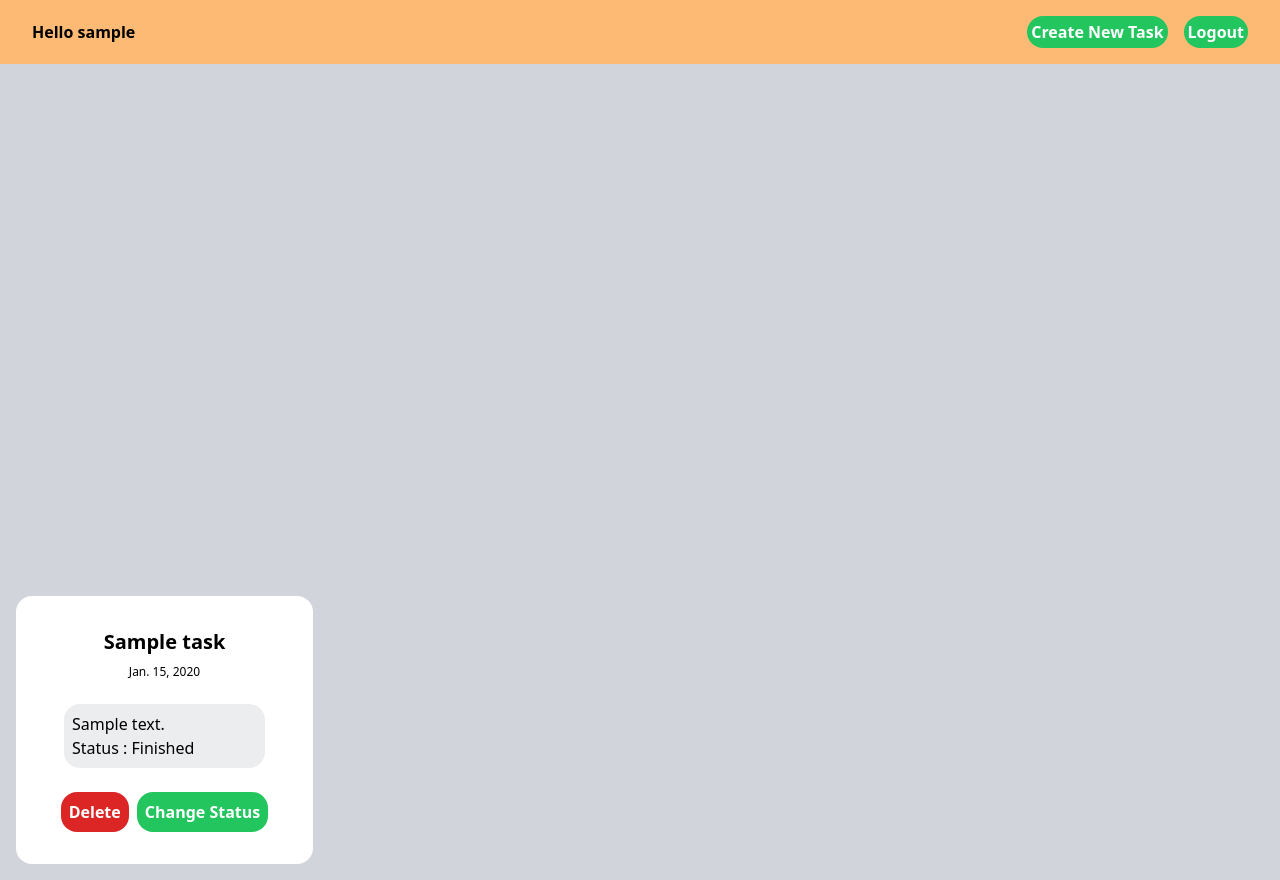
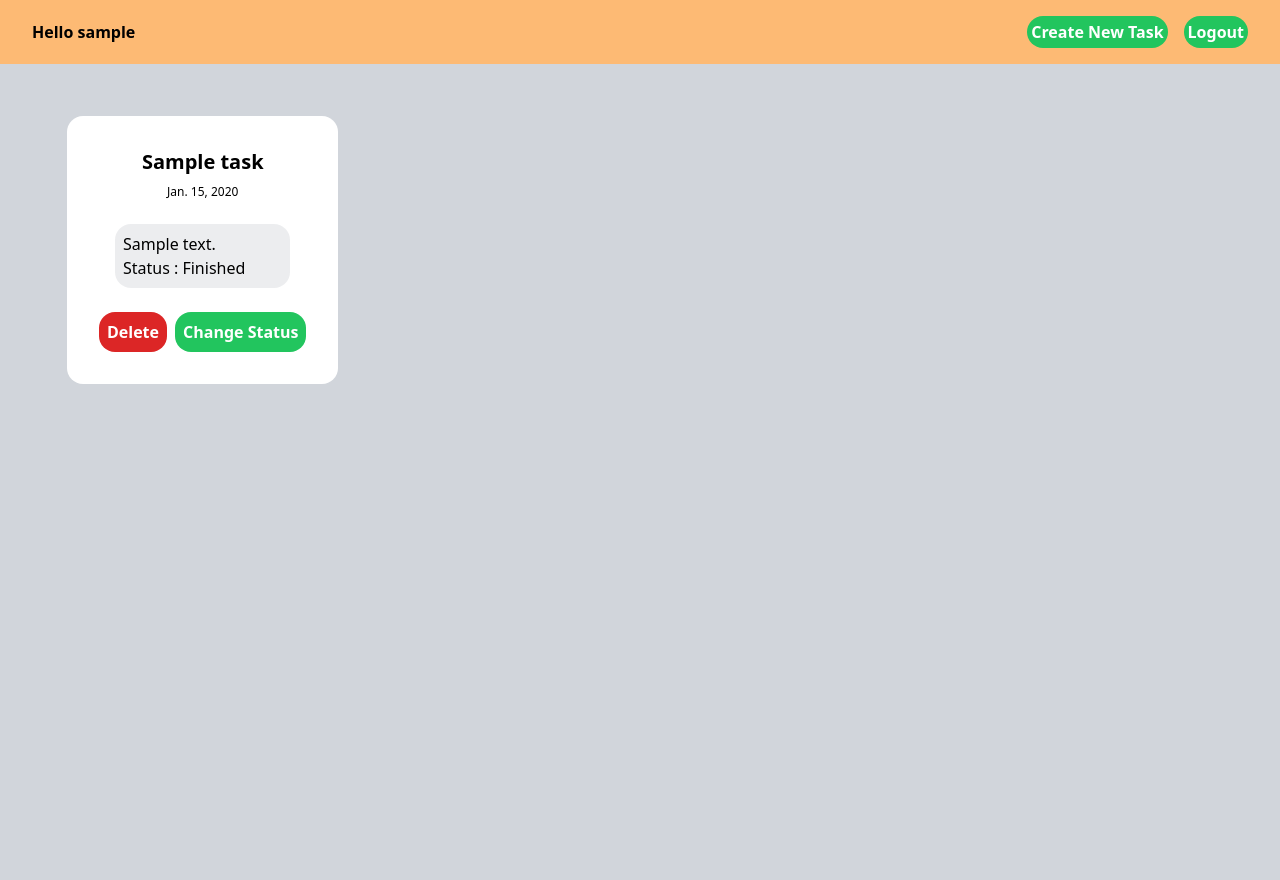
Before and after one commit to yudiptr/tugas-1-yudi, a Django app: page /todolist/ in a window 1280 px wide. After the commit the page ends 384 px from the top, so only its background shows below. Run offline with Django 4.2, Linux system fonts and the light colour scheme; a user stored in the database is signed in; tables that the repository leaves empty hold one stand-in row (values such as "Sample post"); style sheets or scripts are compiled from the project's sources; some libraries are stand-ins or nearby versions.

Commit message:
Update todolist.html

```diff
--- a/todolist/templates/todolist.html
+++ b/todolist/templates/todolist.html
@@ -1,8 +1,8 @@
 {% load static tailwind_tags %}
 {% tailwind_css %}
 <title>ToDo List</title>
-<div class=" bg-gray-300">
-  <div class=" bg-orange-300 h-16">
+<div class=" bg-gray-300 min-h-screen">
+  <div class=" bg-orange-300 h-16 w-screen">
     <div class="flex items-center h-16 p-8">
       <p class=" font-bold text-black">Hello {{username}}</p>
 
@@ -17,10 +17,10 @@
       </div>
     </div>
   </div>
-    <div class="flex flex-col justify-end justify-items-center bg-gray-300 min-h-screen mt-4 p-4">
+    <div class="flex  justify-center justify-items-center bg-gray-300 h-fit mt-4 p-4">
       <div class="grid lg:grid-cols-4 md:grid-cols-3 gap-5 mt-8 sm:mt-5">
         {% for todo in list_todo %}
-          <div class="bg-white rounded-2xl p-8 flex flex-col gap-2 hover:drop-shadow-xl transition duration-300 ease-in-out">
+          <div class="bg-white rounded-2xl p-8 flex flex-col gap-2 hover:drop-shadow-2xl transition duration-300 ease-in-out">
               <p class="text-center text-xl font-semibold">{{todo.title}} </p>
               <p class="text-center text-xs">{{todo.date}}</p>
             <div class="flex m-2 p-2 flex-col">
```
